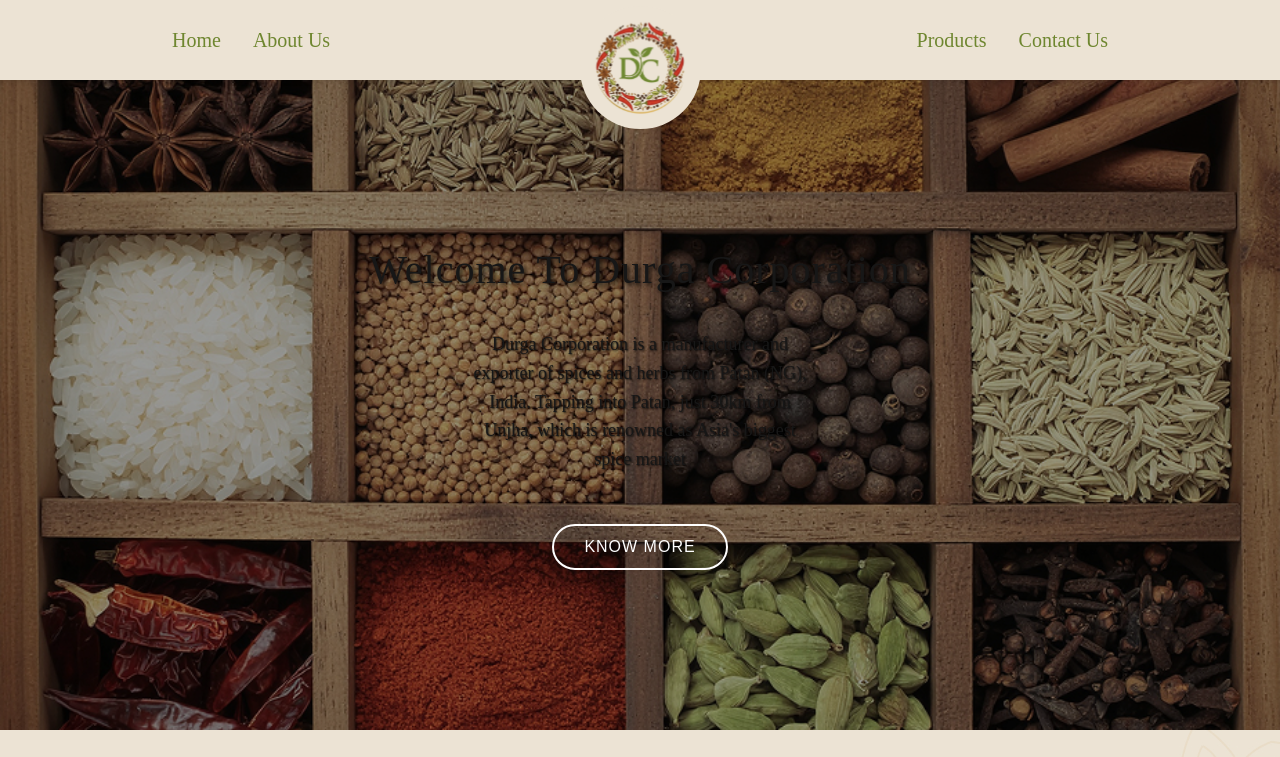
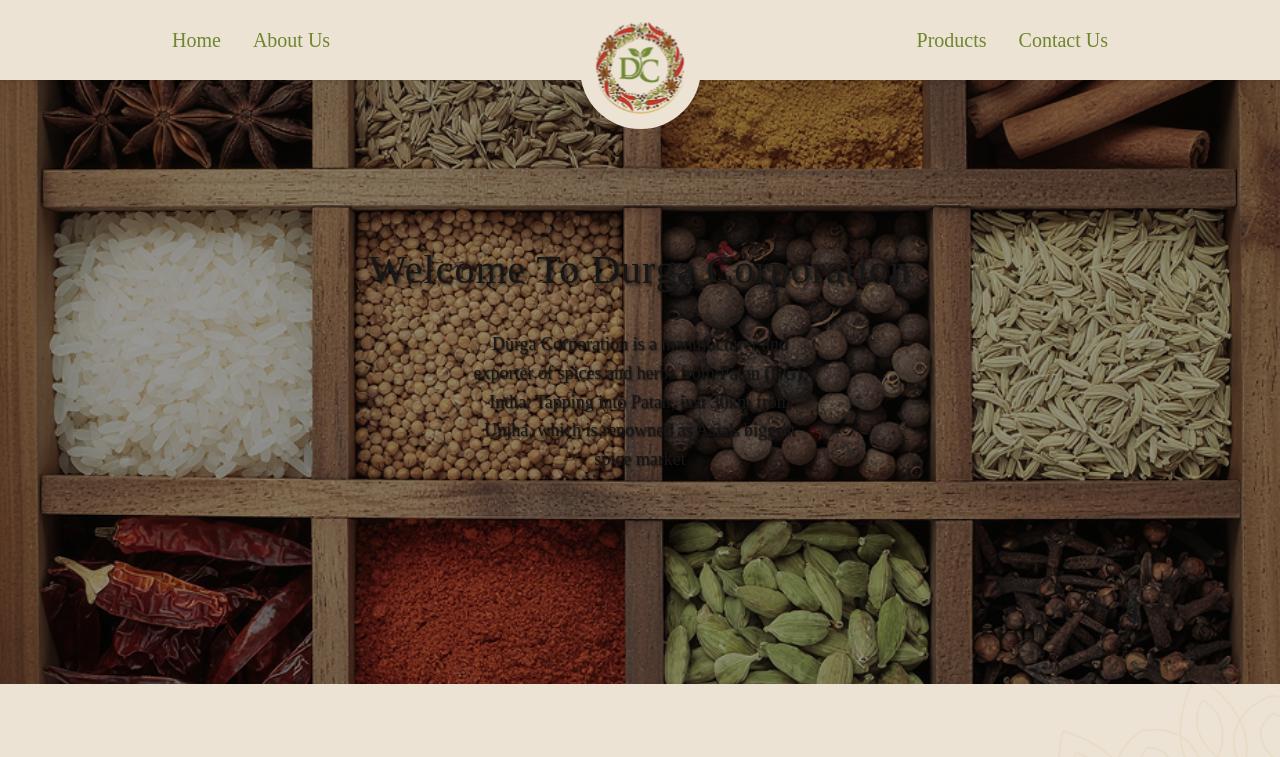
Before and after one commit to Shubh4mPatel/durgacorporation, a Next.js app: page /about-us in a window 1280 px wide. Shown: the top 757 px of the page. Built offline with nearby package versions, Linux system fonts and the light colour scheme; a web font is replaced by a local one.

Commit message:
Update HeroSection component to conditionally display button and improve content layout

```diff
--- a/src/app/components/Hero-section/HeroSection.jsx
+++ b/src/app/components/Hero-section/HeroSection.jsx
@@ -1,21 +1,29 @@
+import React from "react";
+import "./HeroSection.css";
 
-import React from 'react';
-import './HeroSection.css';
-
-const DurgaCorporation = () => {
+const DurgaCorporation = ({isButtonVisible = false}) => {
   return (
     <>
       <div className="container">
         <div className="content">
           <h1 className="main-title">Welcome To Durga Corporation</h1>
           <p className="description">
-            Durga Corporation is a manufacturer and<br />
-            exporter of spices and herbs from Patan (NG),<br />
-            India. Tapping into Patan, just 30km from<br />
-            Unjha, which is renowned as Asia's biggest<br />
+            Durga Corporation is a manufacturer and
+            <br />
+            exporter of spices and herbs from Patan (NG),
+            <br />
+            India. Tapping into Patan, just 30km from
+            <br />
+            Unjha, which is renowned as Asia's biggest
+            <br />
             spice market
           </p>
-          <button className="know-more-btn">Know More</button>
+          <button
+            className="know-more-btn"
+            style={{ display: isButtonVisible === false ? "none" : "" }}
+          >
+            Know More
+          </button>
         </div>
       </div>
     </>
--- a/src/app/home/page.js
+++ b/src/app/home/page.js
@@ -8,7 +8,7 @@ import Why from "../components/why/Why";
 export const page = () => {
   return (
     <>
-      <HeroSection />
+      <HeroSection isButtonVisible={true} />
       <CardSection/>
       <About />
       <OurProducts/>
```
